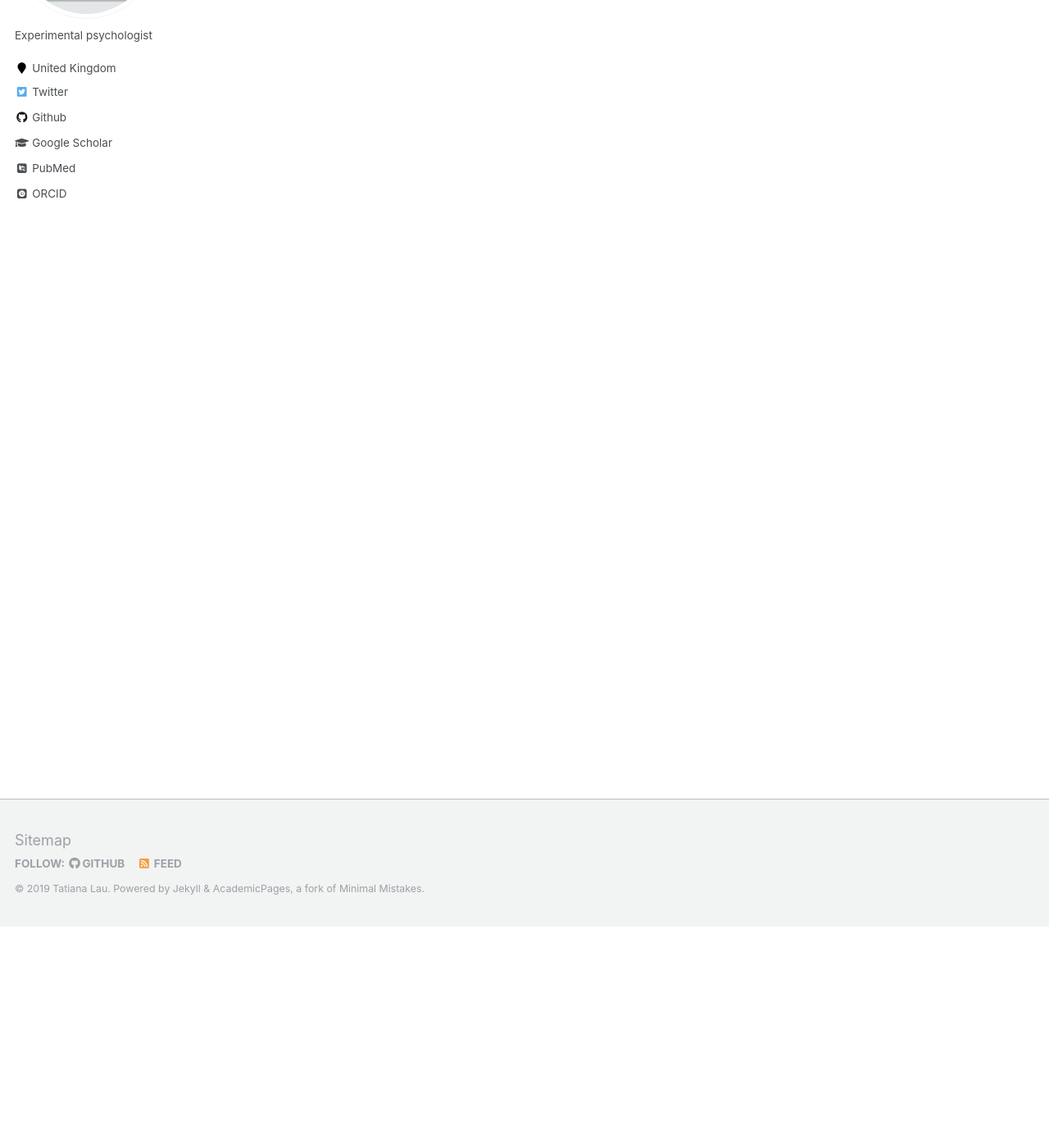
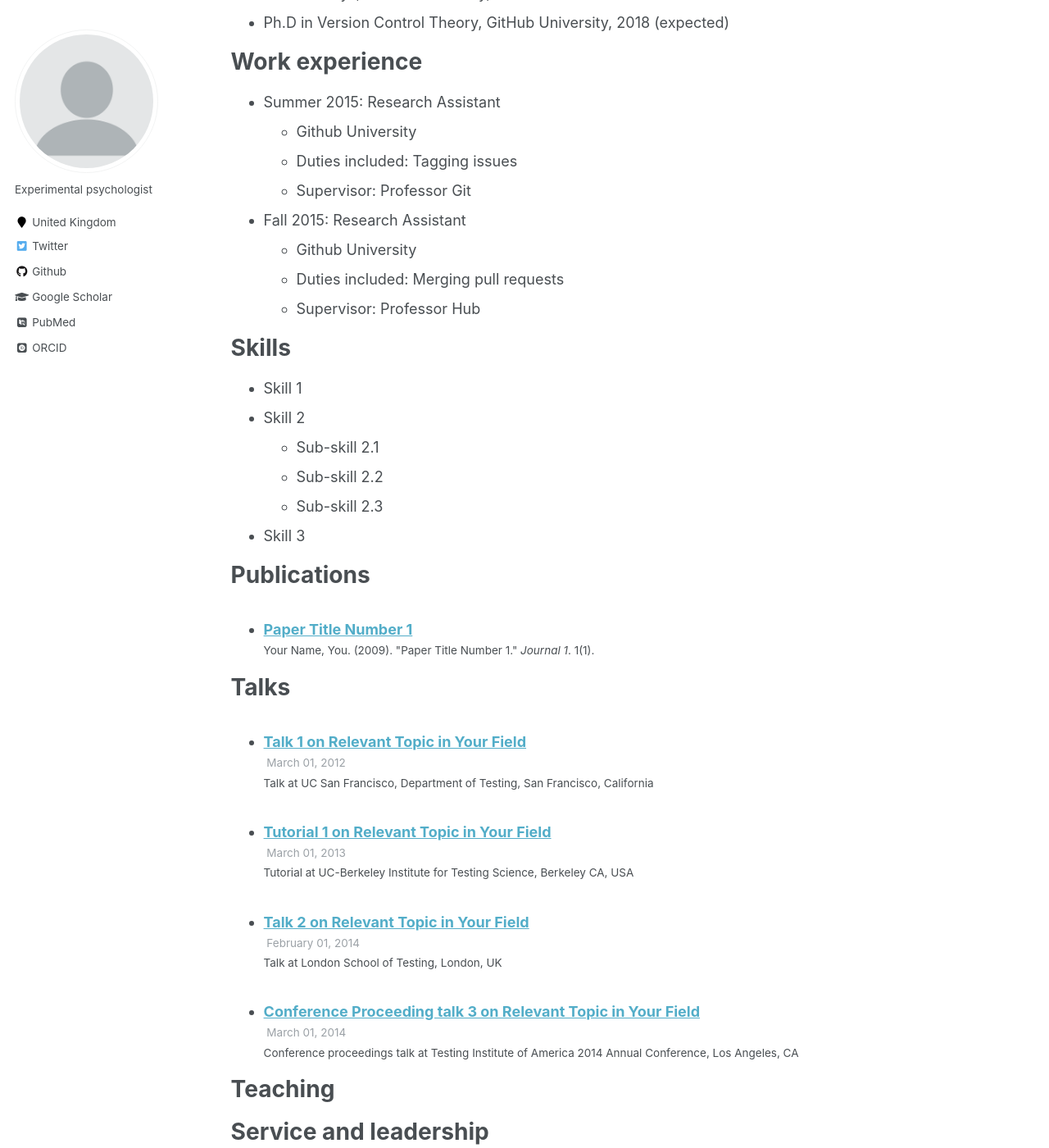
Before and after one commit to tlau1860/tlau1860.github.io, a Jekyll site: the page built from _pages/projects.md, in a window 1280 px wide and 1400 px high, scrolled down 270 px. Shown: the whole window at 82% size. Built offline with Jekyll 4.4.1, drawn with Linux system fonts in a browser that asks for light colours; some web fonts are replaced; some of the changed text lies outside the part shown.

Commit message:
change title

```diff
--- a/_pages/projects.md
+++ b/_pages/projects.md
@@ -1,20 +1,59 @@
 ---
 layout: archive
+title: "Projects"
 permalink: /projects/
-title: "Projects""
-excerpt: "???"
 author_profile: true
 redirect_from:
-  - "/projects/"
-  - "/projects.html"
+  - /resume
 ---
 
 {% include base_path %}
 
-Does this show up? This is a page not in the menu. You can use markdown in this page.
+Education
+======
+* B.S. in GitHub, GitHub University, 2012
+* M.S. in Jekyll, GitHub University, 2014
+* Ph.D in Version Control Theory, GitHub University, 2018 (expected)
 
-Heading 1
+Work experience
 ======
+* Summer 2015: Research Assistant
+  * Github University
+  * Duties included: Tagging issues
+  * Supervisor: Professor Git
 
-Heading 2
+* Fall 2015: Research Assistant
+  * Github University
+  * Duties included: Merging pull requests
+  * Supervisor: Professor Hub
+
+Skills
 ======
+* Skill 1
+* Skill 2
+  * Sub-skill 2.1
+  * Sub-skill 2.2
+  * Sub-skill 2.3
+* Skill 3
+
+Publications
+======
+  <ul>{% for post in site.publications %}
+    {% include archive-single-cv.html %}
+  {% endfor %}</ul>
+
+Talks
+======
+  <ul>{% for post in site.talks %}
+    {% include archive-single-talk-cv.html %}
+  {% endfor %}</ul>
+
+Teaching
+======
+  <ul>{% for post in site.teaching %}
+    {% include archive-single-cv.html %}
+  {% endfor %}</ul>
+
+Service and leadership
+======
+* Currently signed in to 43 different slack teams
```
